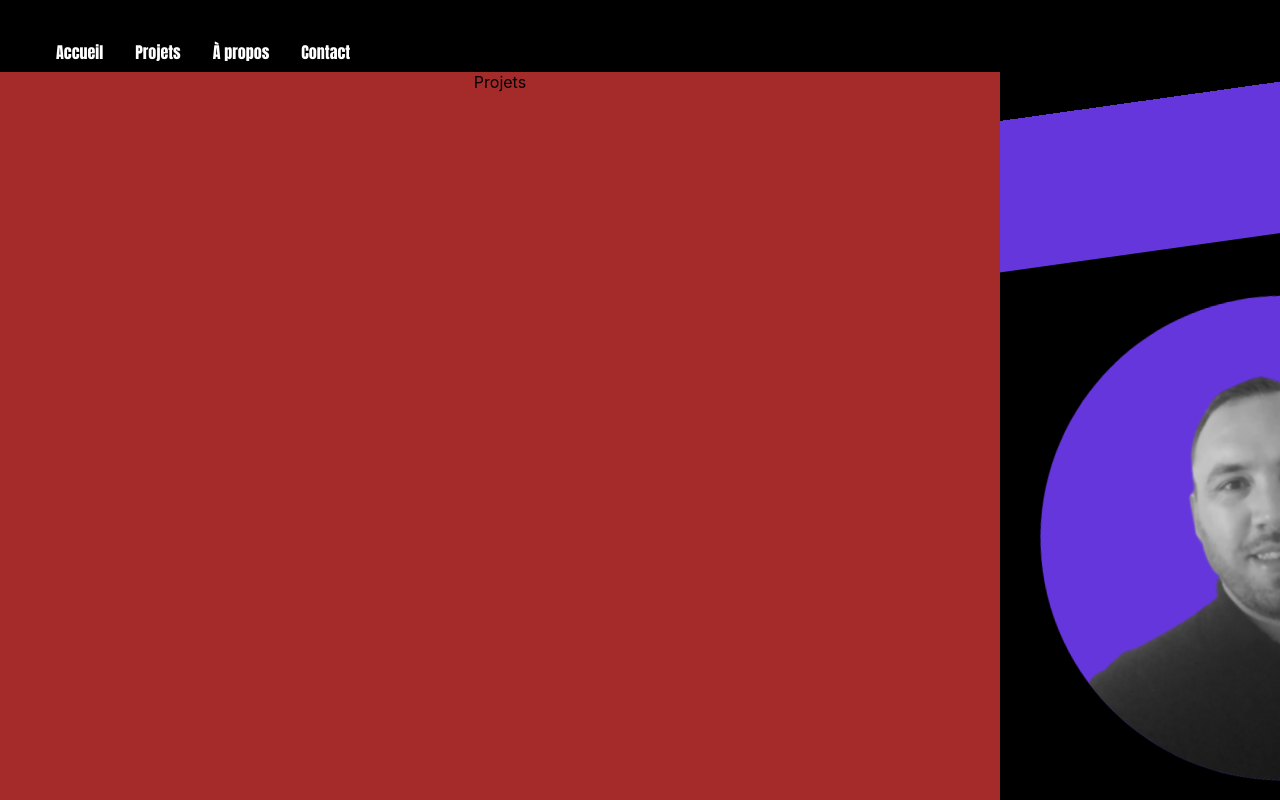
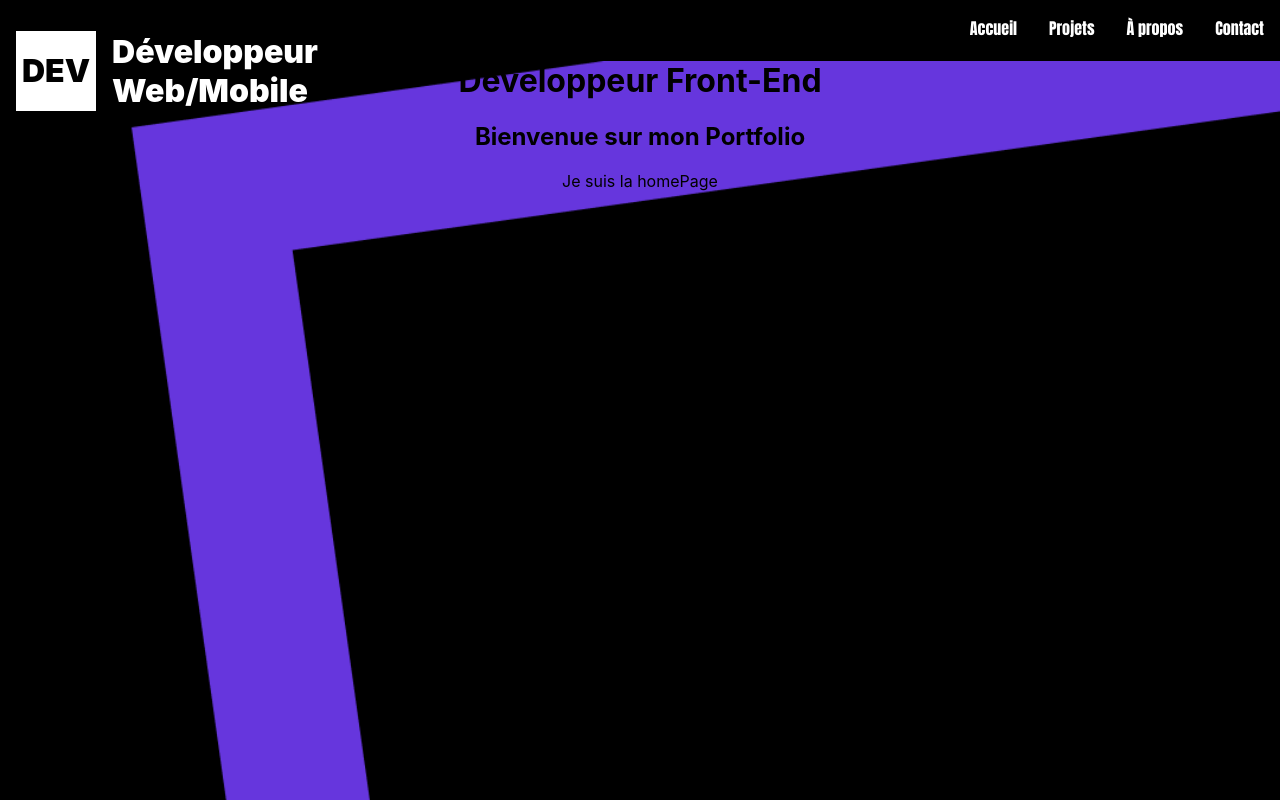
Before and after one commit to JoachimLem/portfolioJL, a React (Create React App) app: page / in a window 1280 px wide. Shown: the top 800 px of the page. Built offline with nearby package versions, Linux system fonts and the light colour scheme.

Commit message:
navbar placed

```diff
--- a/src/App.js
+++ b/src/App.js
@@ -1,9 +1,9 @@
 import './App.css';
 
-//DesignComponents
-import CardIllustration from './DesignComponents/CardIllustration/cardIllustation';
+
 //Components
 import Navbar from '../src/Components/NavBar';
+import HomePage from '../src/Components/HomePage';
 import Projets from '../src/Components/Projets';
 import APropos from '../src/Components/APropos';
 import Contact from './Components/Contact';
@@ -13,7 +13,7 @@ function App() {
   return (
     <div className="App">
       <Navbar />
-      <CardIllustration/>
+      <HomePage />
       <Projets />
       <APropos />
       <Contact />
--- /dev/null
+++ b/src/Components/HomePage/homePage.css
@@ -0,0 +1,39 @@
+.homePageContainer {
+  background-image: url(/public/homepage.png);
+  background-repeat: no-repeat;
+  background-size: cover;
+  max-width: 100%;
+  height: 100vh;
+}
+
+.logo {
+  display:flex;
+  align-items: center;
+  position:absolute;
+  top:0;
+}
+
+.logo-text{
+  color:white;
+  font-size: 2rem;
+  font-weight:900;
+  width: 50px;
+}
+.mini-logo{
+  width: 80px;
+  height:80px;
+  background-color:white;
+  margin:1rem;
+  display:flex;
+  align-items:center;
+  justify-content:center;
+}
+
+.abreviation{
+font-family:Inter, sans-serif;
+font-style: normal;
+color:black;
+font-weight: 1000;
+font-size: 2rem;
+line-height: 116px;
+}
--- /dev/null
+++ b/src/Components/HomePage/index.js
@@ -0,0 +1,37 @@
+import React from 'react';
+import './homePage.css';
+
+//import design Logo
+//import Logo from '../DesignComponents/MiniLogo/miniLogo';
+
+const HomePage = () => {
+
+
+  return (
+
+    <div className='homePageContainer'>
+
+      {/* Logo dev  */}
+      <div className='logo'>
+        <div className="mini-logo">
+          <span className="abreviation">DEV</span>
+        </div>
+        <p className="logo-text">Développeur Web/Mobile</p>
+      </div>
+
+
+      {/* Title */}
+      <div className="title">
+      <h1 className="main-title">Développeur Front-End</h1>
+      <h2 className="secondary-title">Bienvenue sur mon Portfolio</h2>
+      </div>
+
+
+      {/* Description to portfolio */}
+      <p>Je suis la homePage</p>
+    </div>
+  )
+
+};
+
+export default HomePage;
--- a/src/Components/NavBar/navbar.css
+++ b/src/Components/NavBar/navbar.css
@@ -1,22 +1,18 @@
-#navbar{
-
-}
-.nav-content{
- display:flex;
- align-items:right;
-}
-.nav_items{
-  height:40px;
+.nav-content {
   display: flex;
-  list-style: none;
-  text-align: right;
-  line-height:40px;
+  justify-content: end;
+  height: 40px;
+  vertical-align: center;
 }
 
-.nav-link{
+.nav_items {
+  list-style: none;
+}
+
+.nav-link {
   margin: 1rem;
   color: #fff;
   font-weight: 900;
   font-size: 1rem;
-  font-family:Impact, Haettenschweiler, 'Arial Narrow Bold', sans-serif;
+  font-family: Impact, Haettenschweiler, 'Arial Narrow Bold', sans-serif;
 }
```
Also changed, not shown: public/homepage.png (added), src/Components/DesignComponents/CardIllustration/cardIllustation.js (renamed from src/DesignComponents/CardIllustration/cardIllustation.js), src/Components/DesignComponents/CardIllustration/cardIllustration.css (renamed from src/DesignComponents/CardIllustration/cardIllustration.css), src/Components/DesignComponents/MiniLogo/miniLogo.css (renamed from src/DesignComponents/MiniLogo/miniLogo.css), src/Components/DesignComponents/MiniLogo/miniLogo.js (renamed from src/DesignComponents/MiniLogo/miniLogo.js).
